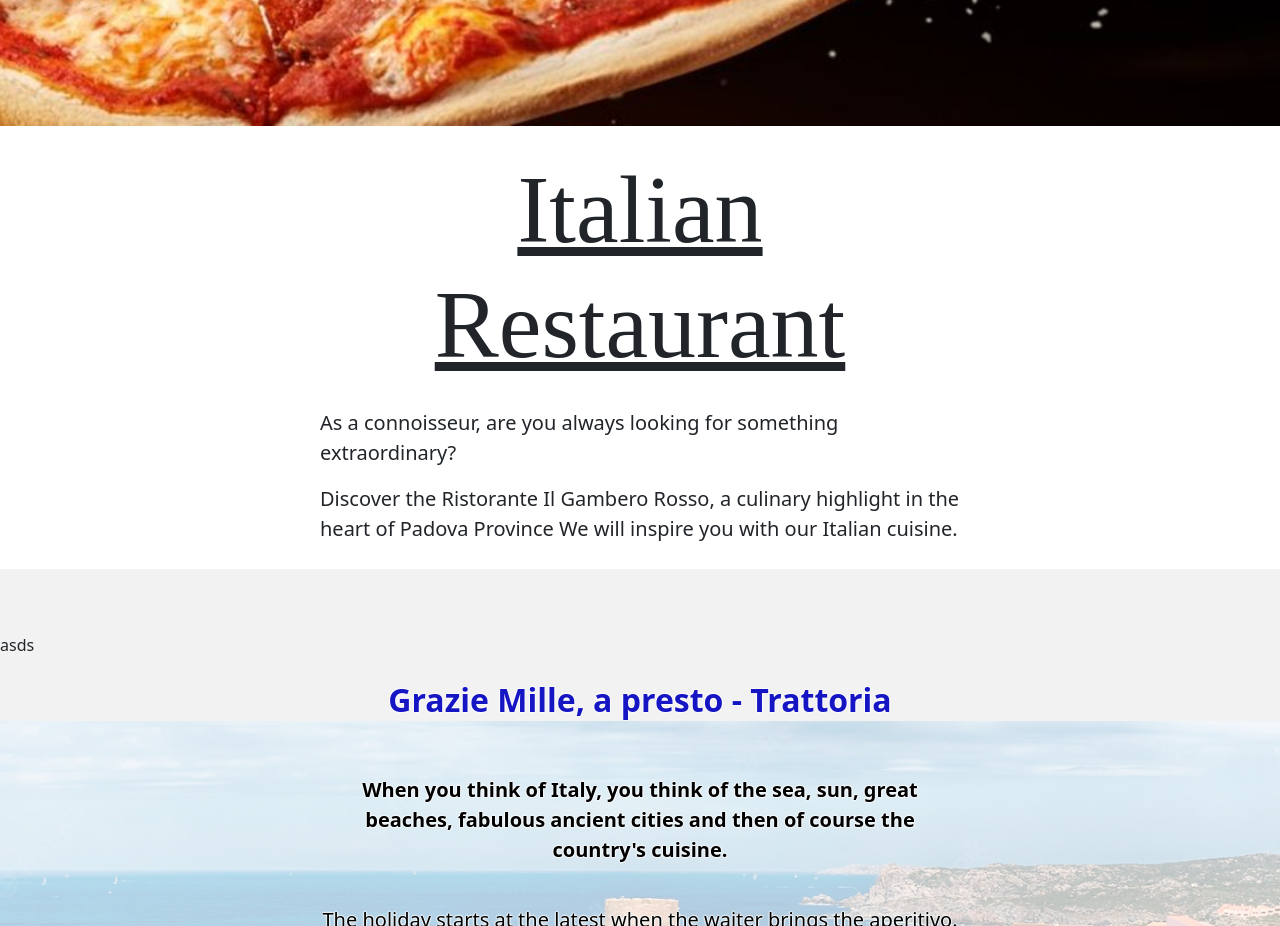
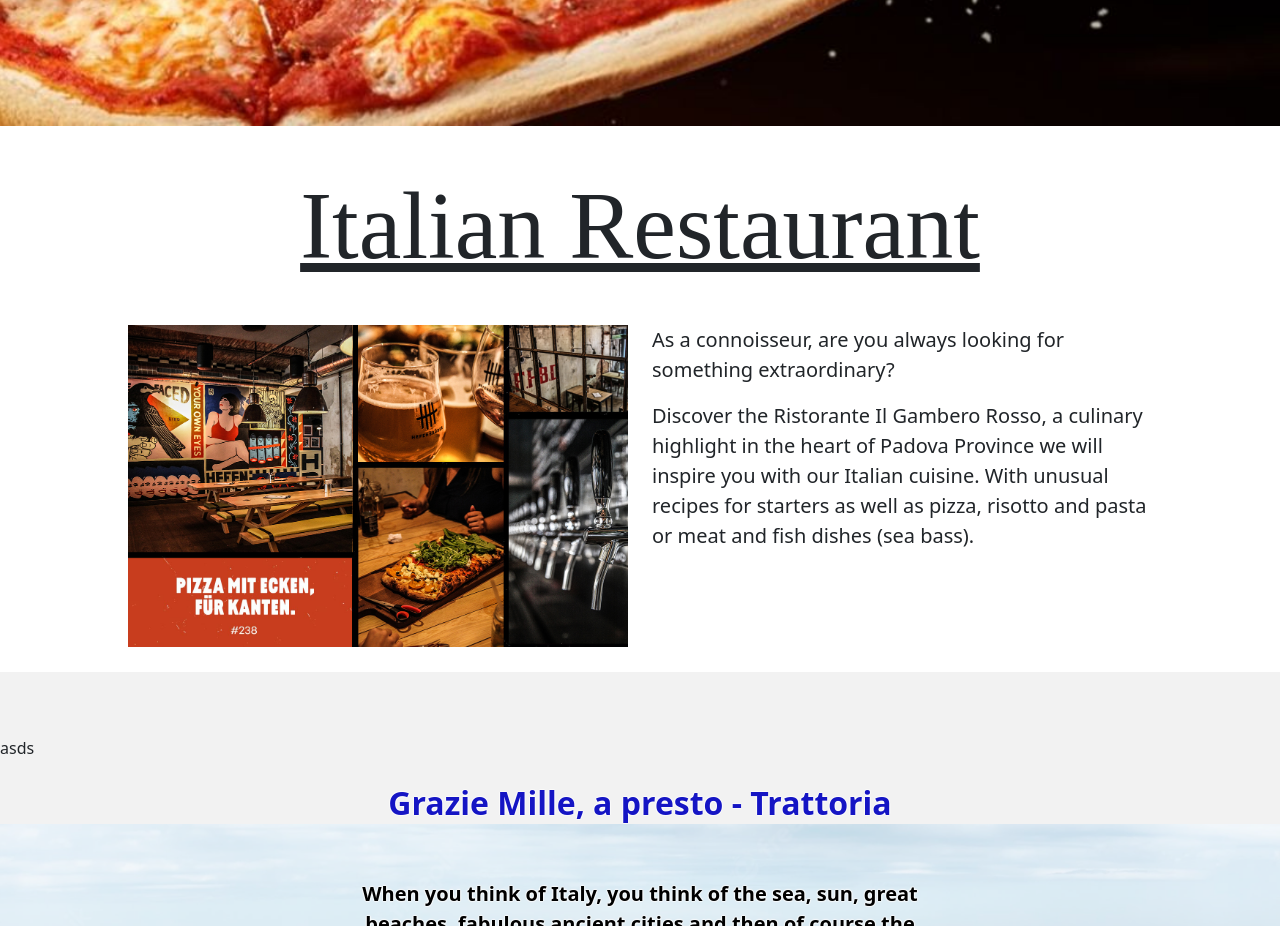
Before and after one commit to Keltroz/FE17-CR3-MarkusSchaefer, an Angular app: page / in a window 1280 px wide. Shown: the part 1080-2006 px from the top of the page. Built offline with nearby package versions, Linux system fonts and the light colour scheme; a web font is replaced by a local one.

Commit message:
home page and about page finished

```diff
--- a/src/app/home/home.component.css
+++ b/src/app/home/home.component.css
@@ -42,6 +42,11 @@ h1 {
   text-align: center;
   margin: 4% 0;
   text-decoration: underline;
+}
+
+.container-overview {
+    width: 80%;
+    margin: 0 auto;
 }
 
 .misc-infos-home {
--- a/src/app/home/home.component.html
+++ b/src/app/home/home.component.html
@@ -10,18 +10,30 @@
     </button>
   </div>
 </div>
-<div class="misc-infos-home">
+<div class="container-overview">
+  <div class="row">
     <h1>Italian Restaurant</h1>
-  <!-- <div class=""> -->
+    <div class="col-sm-6">
+      <img
+        src="assets/images/restaurant-home.jpg"
+        alt="Image Restaurant"
+        width="100%"
+      />
+    </div>
+    <div class="col-sm-6" id="col-right">
       <p style="font-size: 20px">
         As a connoisseur, are you always looking for something extraordinary?
       </p>
       <p style="font-size: 20px">
-    Discover the Ristorante Il Gambero Rosso, a culinary highlight in the heart
-    of Padova Province We will inspire you with our Italian cuisine.
+        Discover the Ristorante Il Gambero Rosso, a culinary highlight in the
+        heart of Padova Province we will inspire you with our Italian cuisine.
+        With unusual recipes for starters as well as pizza, risotto and pasta or
+        meat and fish dishes (sea bass).
       </p>
-  <!-- </div> -->
     </div>
+  </div>
+</div>
+<div class="misc-infos-home"></div>
 <div class="guests-rating">asds</div>
 <div class="container-misc-infos-home2">
   <div class="pseudo-child"></div>
```
Lines whose indentation alone changed are shown as unchanged.
